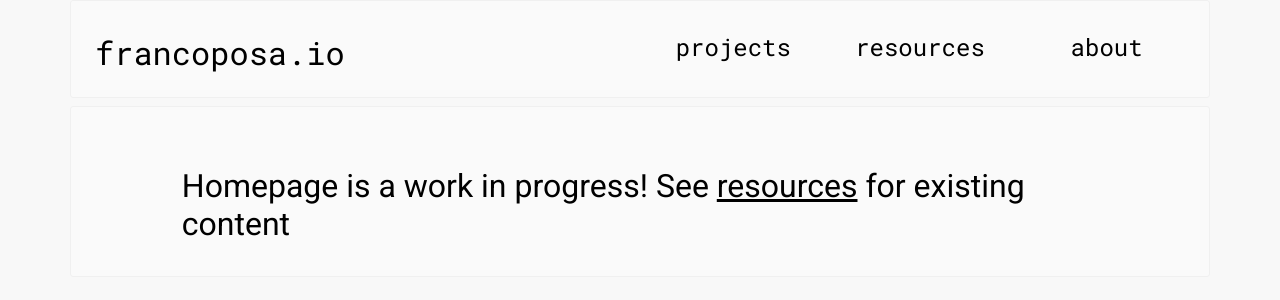
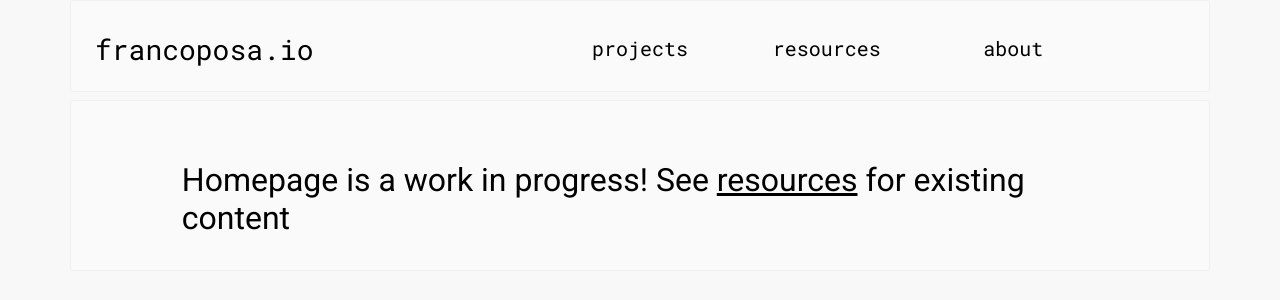
Before and after one commit to francojposa/personal-site, a Jekyll site: the page built from index.md, in a window 1280 px wide. Shown: the top 300 px of the page. Built offline with Jekyll 4.4.1, drawn with Linux system fonts in a browser that asks for light colours.

Commit message:
Bump boostrap version, clean up navbar styling

```diff
--- a/_layouts/default.html
+++ b/_layouts/default.html
@@ -19,27 +19,28 @@
     <div>
         <div class="container">
             <div class="row top-row">
-                <div id="top-row-title" class="col-md-4 col-xs-12">
+                <div id="navbar-site-title" class="navbar-site-title col-md-3 col-xs-12">
                     <a href="/">francoposa.io</a>
                 </div>
-                <div class="col-md-2 col-xs-6 top-row-item text-center"></div>
-                <div class="col-md-2 col-xs-6 top-row-item text-center">projects</div>
-                <div class="col-md-2 col-xs-6 top-row-item text-center"><a href="/resources"
+                <div id="" class="navbar-spacer col-md-2 col-xs-6 text-center"></div>
+                <div class="navbar-section-title col-md-2 col-xs-6 text-center">projects</div>
+                <div class="navbar-section-title col-md-2 col-xs-6 text-center"><a href="/resources"
                         {% if page.url contains "/resources" %}style="text-decoration: underline;"
                         {% endif %}>resources</a>
                 </div>
-                <div class="col-md-2 col-xs-6 top-row-item text-center"><a href="/about"
+                <div class="navbar-section-title col-md-2 col-xs-6 text-center"><a href="/about"
                         {% if page.url contains "/about" %}style="text-decoration: underline;" {% endif %}>about</a>
                 </div>
             </div>
         </div>
         <div class="container">
-            <!-- <div class="row top-row-underline"></div> -->
             <div class="content col-md-10 offset-md-1 col-sm-12 col-xs-12">
+                <!-- <h2>Resources</h2>
+                <div class="underline"></div> -->
                 {{ content }}
             </div>
-
         </div>
+    </div>
 
     </div>
 </body>
--- a/css/style.css
+++ b/css/style.css
@@ -38,11 +38,23 @@ a:active {
     font-family: 'Roboto Mono', 'Courier', serif;
     padding: 1.5rem 1.5rem 1.0rem 1.5rem ;
 }
-.top-row-item {
-    font-size: 1.5rem;
+
+.navbar-site-title {
+    font-size: 1.75rem;
     padding-top: 0.25rem;
     padding-bottom: 0.25rem;
 }
+
+.navbar-spacer {
+    padding: 0;
+}
+
+.navbar-section-title {
+    font-size: 1.25rem;
+    padding-top: 0.5rem;
+    padding-bottom: 0.25rem;
+}
+
 .underline {
     margin-left: 5px;
     margin-right: 5px;
@@ -78,13 +90,6 @@ div > .highlighter-rouge {
     background-color:rgb(230,230,230);
 }
 
-#top-row-title {
-    font-size: 2rem;
-    padding-top: 0.25rem;
-    padding-bottom: 0.25rem;
-}
-
-
 .page-title {
     padding: 1.5rem 0.25rem 0.5rem 0.25rem;
 }
```
Also changed, not shown: other parts of _layouts/default.html (+2 -2 lines).
